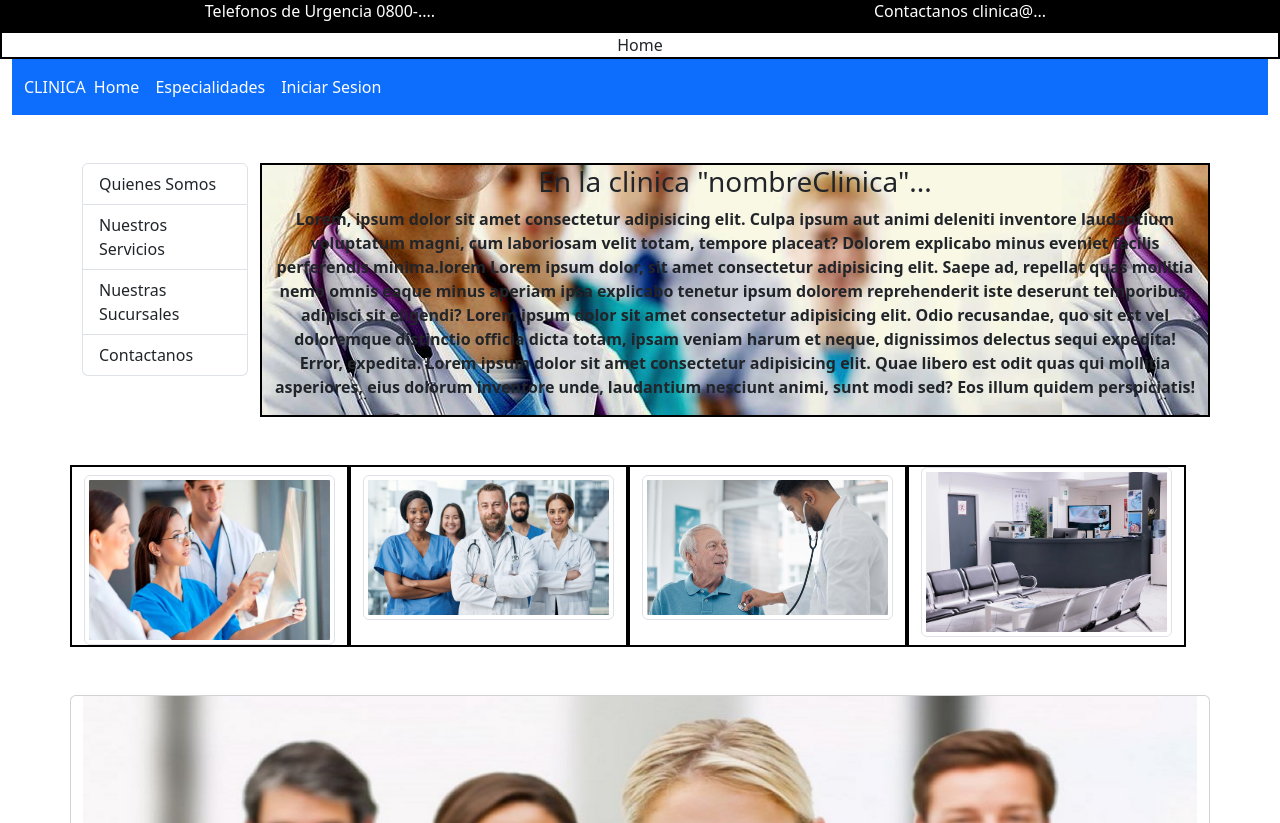
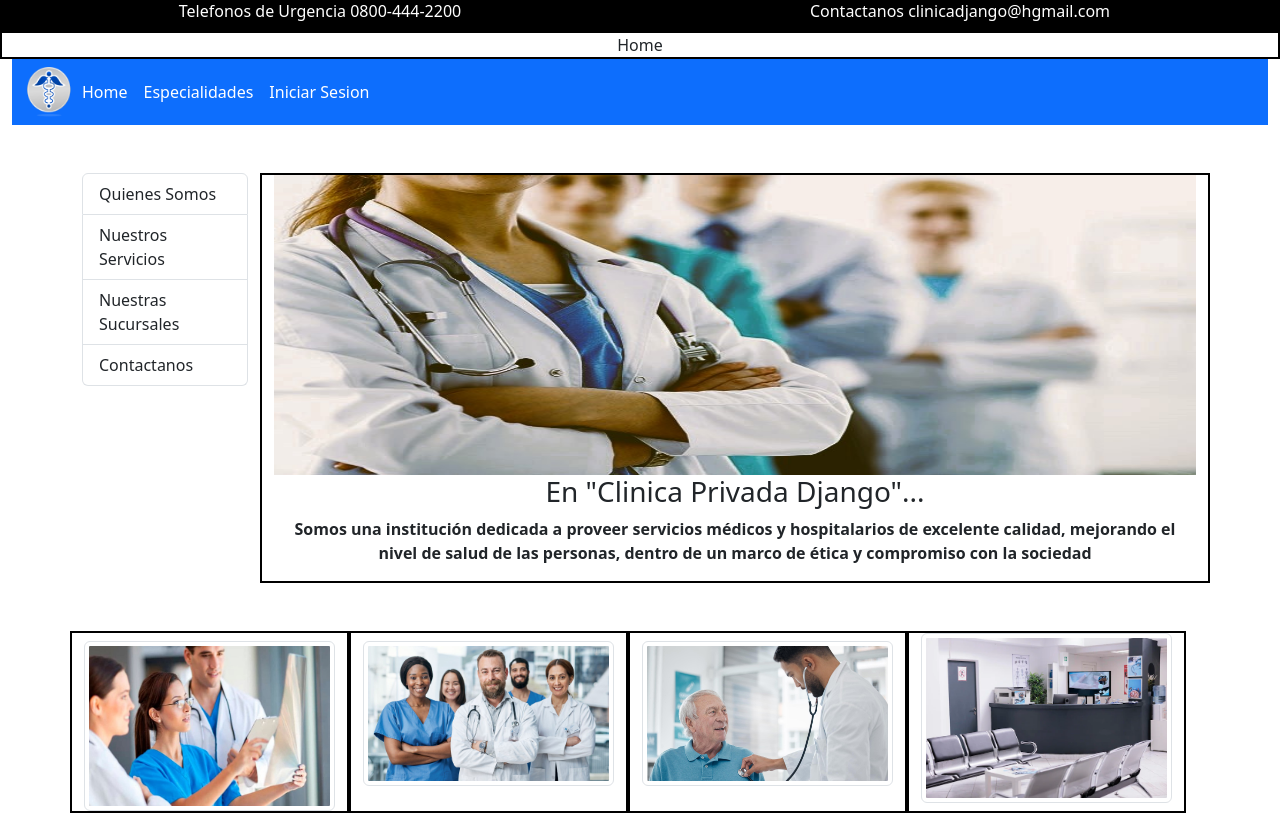
Before and after one commit to julioemansilla/clinica23655, a Django app: page / in a window 1280 px wide. Shown: the top 823 px of the page. Run offline with Django 4.2, Linux system fonts and the light colour scheme.

Commit message:
se reemplaza los lorem y se agrega un icono

```diff
--- a/clinica23655/core/templates/core/base.html
+++ b/clinica23655/core/templates/core/base.html
@@ -3,9 +3,10 @@
 <html lang="en">
 
 <head>
+  <link rel="icon" href="{% static 'core/img/icono.png'  %}">
   <meta charset="UTF-8">
   <meta name="viewport" content="width=device-width, initial-scale=1.0">
-  <title>Clinica NombreClinica - {% block title %} {% endblock %}</title>
+  <title>{% block title %} Clinica Django {% endblock %}</title>
 
   <link href="https://cdn.jsdelivr.net/npm/bootstrap@5.3.2/dist/css/bootstrap.min.css" rel="stylesheet"
     integrity="sha384-T3c6CoIi6uLrA9TneNEoa7RxnatzjcDSCmG1MXxSR1GAsXEV/Dwwykc2MPK8M2HN" crossorigin="anonymous">
@@ -24,10 +25,10 @@
     <!-- Telefonos -->
     <div class="row bg-black text-white text-center ">
       <div class="col">
-        <h6>Telefonos de Urgencia 0800-....</h6>
+        <h6>Telefonos de Urgencia 0800-444-2200</h6>
       </div>
       <div class="col">
-        <h6>Contactanos clinica@...</h6>
+        <h6>Contactanos clinicadjango@hgmail.com</h6>
       </div>
     </div>
 
@@ -41,7 +42,8 @@
     <!-- BARRA NAVEGACION -->
     <nav class="navbar-expand-lg navbar navbar-dark bg-primary color">
       <div class="container-fluid text-light">
-        CLINICA
+
+        <img src="{% static 'core/img/icono.png'  %}" alt="icono_clinica" width="50rem">
 
         <div class="collapse navbar-collapse ">
           <ul class="navbar-nav me-auto mb-2 mb-lg-0 ">
@@ -107,11 +109,7 @@
                 <h6 class="text-uppercase mb-4 font-weight-bold">
                   Clinica SRL
                 </h6>
-                <p>
-                  Here you can use rows and columns to organize your footer
-                  content. Lorem ipsum dolor sit amet, consectetur adipisicing
-                  elit.
-                </p>
+
               </div>
               <!-- Grid column -->
 
@@ -145,10 +143,10 @@
               <!-- Grid column -->
               <div class="col-md-4 col-lg-3 col-xl-3 mx-auto mt-3" id="contactanos">
                 <h6 class="text-uppercase mb-4 font-weight-bold">Contacto</h6>
-                <p><i class="fas fa-home mr-3"></i> New York, NY 10012, US</p>
-                <p><i class="fas fa-envelope mr-3"></i> info@gmail.com</p>
-                <p><i class="fas fa-phone mr-3"></i> + 01 234 567 88</p>
-                <p><i class="fas fa-print mr-3"></i> + 01 234 567 89</p>
+                <p><i class="fas fa-home mr-3"></i> Buenos Aires, Argentina</p>
+                <p><i class="fas fa-envelope mr-3"></i> cliniadjango@gmail.com</p>
+                <p><i class="fas fa-phone mr-3"></i> 0800-444-2200</p>
+
               </div>
               <!-- Grid column -->
             </div>
--- a/clinica23655/core/templates/core/especialidades.html
+++ b/clinica23655/core/templates/core/especialidades.html
@@ -4,7 +4,7 @@
  <link rel="stylesheet" href="{% static 'core/css/especialidades.css'  %}">
 {% endblock %}
 
-{% block title %}Clinica Home {% endblock %}
+{% block title %} Especialidades{% endblock %}
 {% block section_title %} Especialidades {% endblock %}
 
 
--- a/clinica23655/core/templates/core/index.html
+++ b/clinica23655/core/templates/core/index.html
@@ -42,45 +42,33 @@
 
 
 
-        <div class="col text-center  " style="background-image: url('{% static 'core/img/medicos.jpg' %}')">
+        <div class="col text-center max-wight:100% fondo">
+            <div>
+                <img src="{% static 'core/img/medicos.jpg' %}" height="300rem" width="100%" alt="medicos presentacion">
 
-            <div class=" font-weight-bold">
+                <div class=" font-weight-bold fondo ">
 
-                <h3>En la clinica "nombreClinica"...</h3>
-                <p class="font-weight-bold"><b>Lorem, ipsum dolor sit amet consectetur adipisicing elit. Culpa ipsum aut
-                    animi deleniti inventore laudantium
-                    voluptatum magni, cum laboriosam velit totam, tempore placeat? Dolorem explicabo minus eveniet
-                    facilis
-                    perferendis minima.lorem
-                    Lorem ipsum dolor, sit amet consectetur adipisicing elit. Saepe ad, repellat quas mollitia nemo
-                    omnis eaque
-                    minus aperiam ipsa explicabo tenetur ipsum dolorem reprehenderit iste deserunt temporibus, adipisci
-                    sit
-                    eligendi?
-                    Lorem ipsum dolor sit amet consectetur adipisicing elit. Odio recusandae, quo sit est vel doloremque
-                    distinctio officia dicta totam, ipsam veniam harum et neque, dignissimos delectus sequi expedita!
-                    Error,
-                    expedita.
-                    Lorem ipsum dolor sit amet consectetur adipisicing elit. Quae libero est odit quas qui mollitia
-                    asperiores,
-                    eius dolorum inventore unde, laudantium nesciunt animi, sunt modi sed? Eos illum quidem
-                    perspiciatis!</b> </p>
+                    <h3>En "Clinica Privada Django"...</h3>
+                    <p class="font-weight-bold"><b>Somos una institución dedicada a proveer servicios médicos y
+                            hospitalarios de excelente calidad, mejorando el nivel de salud de las personas, dentro de
+                            un marco de ética y compromiso con la sociedad</b> </p>
                 </div>
 
+            </div>
         </div>
 
         <div class="row mt-5">
             <div class="col">
-                <img src="{% static 'core/img/sesiones-clinicas.jpg' %}" class="img-thumbnail mt-2" alt="...">
+                <img src="{% static 'core/img/sesiones-clinicas.jpg' %}" class="img-thumbnail mt-2" alt="tomografia">
             </div>
             <div class="col">
-                <img src="{% static 'core/img/medicos2.jpg' %}" class="img-thumbnail mt-2" alt="...">
+                <img src="{% static 'core/img/medicos2.jpg' %}" class="img-thumbnail mt-2" alt="equipo medico">
             </div>
             <div class="col">
-                <img src="{% static 'core/img/medicos3.jpg' %}" class="img-thumbnail mt-2" alt="...">
+                <img src="{% static 'core/img/medicos3.jpg' %}" class="img-thumbnail mt-2" alt="doctor-paciente">
             </div>
             <div class="col">
-                <img src="{% static 'core/img/sala.jpg' %}" class="img-thumbnail " alt="...">
+                <img src="{% static 'core/img/sala.jpg' %}" class="img-thumbnail " alt="comoda sala de espera">
             </div>
         </div>
 
@@ -88,13 +76,14 @@
             <div id="carouselExampleAutoplaying" class="carousel slide" data-bs-ride="carousel">
                 <div class="carousel-inner">
                     <div class="carousel-item active">
-                        <img src="{% static 'core/img/quienes_somos1.jpg' %}" class="d-block w-100" alt="...">
+                        <img src="{% static 'core/img/quienes_somos1.jpg' %}" class="d-block w-100" alt="grupo medico">
                     </div>
                     <div class="carousel-item">
-                        <img src="{% static 'core/img/quienes_somos2.jpg' %}" class="d-block w-100" alt="...">
+                        <img src="{% static 'core/img/quienes_somos2.jpg' %}" class="d-block w-100"
+                            alt="medico y paciente">
                     </div>
                     <div class="carousel-item">
-                        <img src="{% static 'core/img/medicos2.jpg' %}" class="d-block w-100" alt="...">
+                        <img src="{% static 'core/img/medicos2.jpg' %}" class="d-block w-100" alt="equipo medico">
                     </div>
                 </div>
                 <button class="carousel-control-prev" type="button" data-bs-target="#carouselExampleAutoplaying"
@@ -111,23 +100,27 @@
             <!-- <img class="card-img-top" src="" alt="Card image cap"> -->
             <div class="card-body">
                 <h5 class="card-title" id="quienes_somos" style="scroll-margin-top: 60ex">Quienes Somos</h5>
-                <p class="card-text">Lorem, ipsum dolor sit amet consectetur adipisicing elit. Voluptas temporibus
-                    reprehenderit veniam asperiores, sequi explicabo laboriosam eaque nisi earum! Odio sequi, sit rerum
-                    molestiae sed reiciendis aliquam necessitatibus tenetur maxime?</p>
+                <p class="card-text">Somos una institución de salud, que provee atención médica integral a través de una
+                    constante innovación tecnológica y de un equipo multidisciplinario de profesionales de excelencia.
+                    Contamos con categoría nivel IV en complejidad</p>
             </div>
         </div>
 
+        <div class="card mb-3 mt-5">
 
             <div id="carouselExampleAutoplaying" class="carousel slide" data-bs-ride="carousel">
                 <div class="carousel-inner">
                     <div class="carousel-item active">
-                    <img src="{% static 'core/img/nuestros_servicios1.jpg' %}" class="d-block w-100" alt="...">
+                        <img src="{% static 'core/img/nuestros_servicios1.jpg' %}" class="d-block w-100"
+                            alt="servicio de ortodoncia">
                     </div>
                     <div class="carousel-item">
-                    <img src="{% static 'core/img/nuestros_servicios2.jpg' %}" class="d-block w-100" alt="...">
+                        <img src="{% static 'core/img/nuestros_servicios2.jpg' %}" class="d-block w-100"
+                            alt="camas de internacion ">
                     </div>
                     <div class="carousel-item">
-                    <img src="{% static 'core/img/nuestros_servicios3.jpg' %}" class="d-block w-100" alt="...">
+                        <img src="{% static 'core/img/nuestros_servicios3.jpg' %}" class="d-block w-100"
+                            alt="procedimiento de cirujia ">
                     </div>
                 </div>
                 <button class="carousel-control-prev" type="button" data-bs-target="#carouselExampleAutoplaying"
@@ -144,28 +137,28 @@
             <!-- <img class="card-img-top" src="" alt="Card image cap"> -->
             <div class="card-body">
                 <h5 class="card-title" id="nuestros_servicios" style="scroll-margin-top: 60ex">Nuestros Servicios</h5>
-            <p class="card-text">Lorem, ipsum dolor sit amet consectetur adipisicing elit. Voluptas temporibus
-                reprehenderit veniam asperiores, sequi explicabo laboriosam eaque nisi earum! Odio sequi, sit rerum
-                molestiae sed reiciendis aliquam necessitatibus tenetur maxime?</p>
+                <p class="card-text">Contamos una amplia cartilla de servicios médicos y profesionales. Nuestro equipo
+                    médico trabaja, por encima de todo, para brindar un eficiente servicio de atención médica.</p>
             </div>
         </div>
 
 
+
     <div class="container mt-5">
         <div class="row">
-            <div class="col">
+            <div class="col text-center">
                 <iframe
                     src="https://www.google.com/maps/embed?pb=!1m16!1m12!1m3!1d26266.32226845127!2d-58.47286947894409!3d-34.622103939563246!2m3!1f0!2f0!3f0!3m2!1i1024!2i768!4f13.1!2m1!1smaps!5e0!3m2!1ses!2sar!4v1696825144378!5m2!1ses!2sar"
                     width="350" height="300" style="border:0;" allowfullscreen="" loading="lazy"
                     referrerpolicy="no-referrer-when-downgrade"></iframe>
             </div>
-            <div class="col">
+            <div class="col text-center">
                 <iframe
                     src="https://www.google.com/maps/embed?pb=!1m16!1m12!1m3!1d26266.32226845127!2d-58.47286947894409!3d-34.622103939563246!2m3!1f0!2f0!3f0!3m2!1i1024!2i768!4f13.1!2m1!1smaps!5e0!3m2!1ses!2sar!4v1696825144378!5m2!1ses!2sar"
                     width="350" height="300" style="border:0;" allowfullscreen="" loading="lazy"
                     referrerpolicy="no-referrer-when-downgrade"></iframe>
             </div>
-            <div class="col">
+            <div class="col text-center ">
                 <iframe
                     src="https://www.google.com/maps/embed?pb=!1m16!1m12!1m3!1d26266.32226845127!2d-58.47286947894409!3d-34.622103939563246!2m3!1f0!2f0!3f0!3m2!1i1024!2i768!4f13.1!2m1!1smaps!5e0!3m2!1ses!2sar!4v1696825144378!5m2!1ses!2sar"
                     width="350" height="300" style="border:0;" allowfullscreen="" loading="lazy"
@@ -178,9 +171,9 @@
         <div class="card-body">
             <h5 class="card-title" id="nuestras_sucursales" style="scroll-margin-top: 50ex;">Nuestras Sucursales</h5>
             <p class="card-text">
-            <h6>FLORES ...</h6>
-            <h6>CABALLITO..</h6>
-            <h6>ALMAGRO...</h6>
+            <h6>FLORES - Membrillar 555 - Piso 5 B</h6>
+            <h6>CABALLITO - Acoyte 1020 - Planta Baja 8</h6>
+            <h6>ALMAGRO - Gascon 245 - Piso 9 C</h6>
             </p>
 
         </div>
```
Also changed, not shown: clinica23655/core/static/core/img/icono.png (added), clinica23655/core/static/core/img/medicos.jpg, clinica23655/core/static/core/img/nuestros_servicios1.jpeg (deleted), clinica23655/core/static/core/img/nuestros_servicios1.jpg (added). Lines whose indentation alone changed are shown as unchanged.
